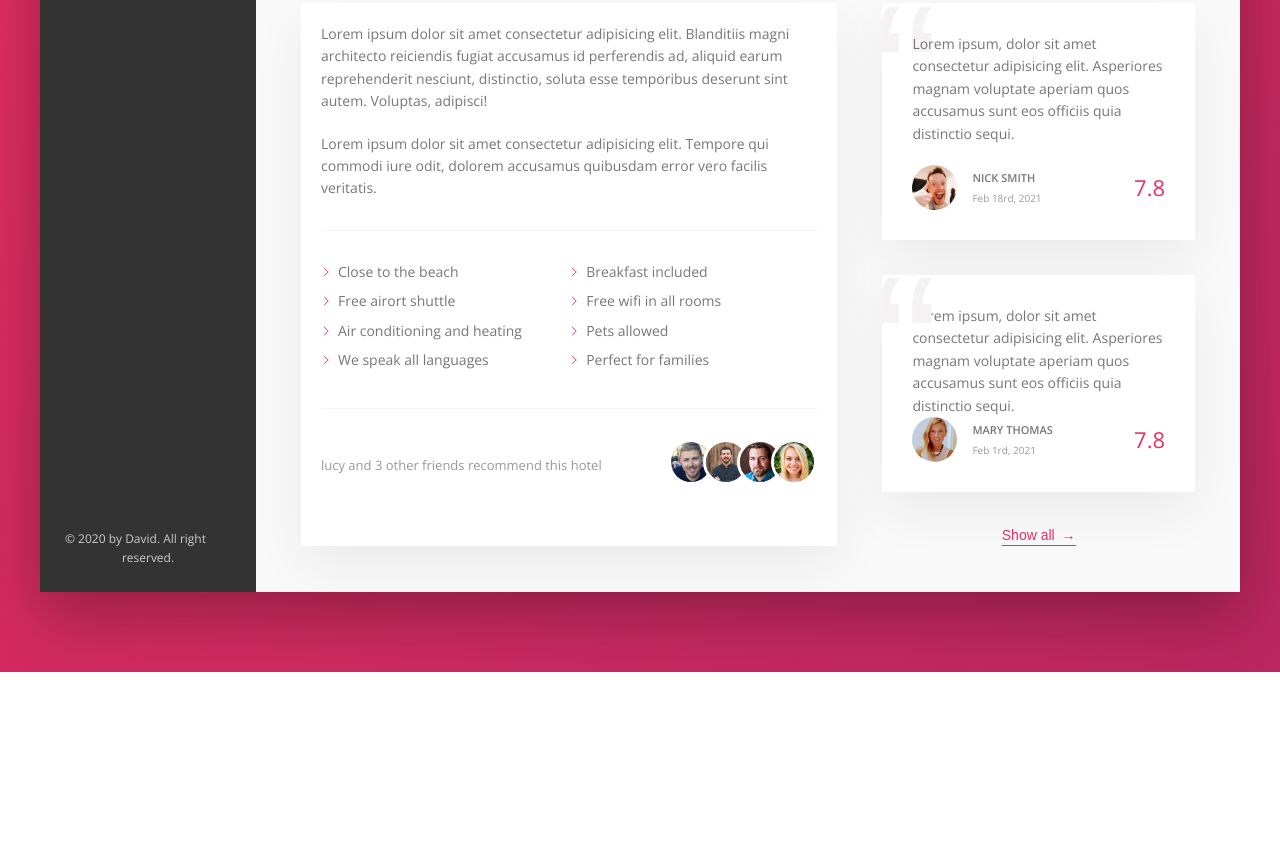
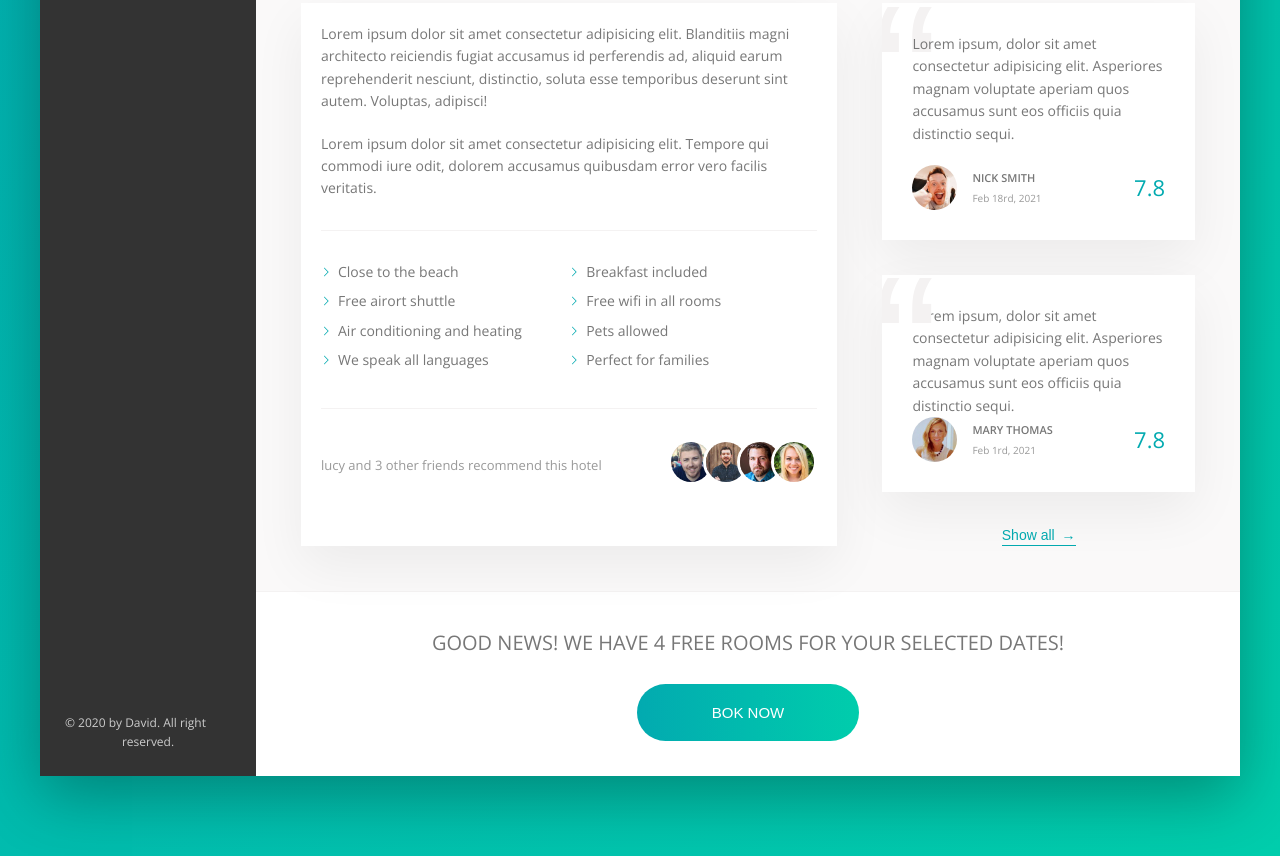
Before and after one commit to Didbar/trillo, a website: page index.html in a window 1280 px wide. Shown: the part 644-1500 px from the top of the page. Before the commit the page ends 1316 px from the top, so only its background shows below. Drawn offline with nearby package versions, Linux system fonts and the light colour scheme.

Commit message:
Finish non responsive Part

```diff
--- a/index.html
+++ b/index.html
@@ -7,7 +7,7 @@
 
     <link href="https://fonts.googleapis.com/css?family=Open+Sans:300,400,600" rel="stylesheet">
     <link rel="stylesheet" href="css/main.css">
-    <link rel="shortcut icon" type="image/png" href="img/favicon.png">
+    <link rel="shortcut icon" type="image/icon" href="img/favicon.ico">
 
     <title>trillo &mdash; Your all-in-one booking app</title>
 </head>
@@ -212,9 +212,25 @@
                                 <div class="review__rating">7.8</div>
                             </figcaption>
                         </figure>
+
                         <button class="btn-inline">Show all <span>&rarr;</span> </button>
+
                     </div>
+
+
+
                 </div>
+                <div class="cta">
+                    <h2 class="cta__book-now">Good news! we have 4 free rooms for your selected dates!</h2>
+
+                    <button class="btn">
+                        <span class="btn__visible">Bok now</span>
+                        <span class="btn__invisible">Only 4 rooms left</span>
+                    </button>
+                </div>
+
+
+
             </main>
         </div>
     </div>
--- a/sass/_base.scss
+++ b/sass/_base.scss
@@ -1,7 +1,7 @@
 :root {
-  --color-primary: #eb2f64;
-  --color-primary-light: #ff3366;
-  --color-primary-dark: #ba265d;
+  --color-primary: #02aab0;
+  --color-primary-light: #02aab0;
+  --color-primary-dark: #00cdac;
 
   --color-grey-light-1: #faf9f9;
   --color-grey-light-2: #f4f2f2;
--- a/sass/_components.scss
+++ b/sass/_components.scss
@@ -95,7 +95,7 @@
   }
 
   &__notification {
-    font-size: 0.8rem;
+    font-size: 0.95rem;
     height: 1.75rem;
     width: 1.75rem;
     border-radius: 50%;
@@ -446,3 +446,75 @@
     z-index: 1;
   }
 }
+
+///////////////////////////////////
+// CALL TO ACTION
+
+.cta {
+  padding: 3.5rem 0;
+  text-align-last: center;
+
+  &__book-now {
+    font-size: 2rem;
+    font-weight: 300;
+    text-transform: uppercase;
+    margin-bottom: 2.5rem;
+  }
+}
+
+///////////////////////////////////
+// CALL TO ACTION
+
+.btn {
+  color: #fff;
+  font-size: 1.5rem;
+  font-weight: 300;
+  text-transform: uppercase;
+  border-radius: 100px;
+  border: none;
+  background-image: linear-gradient(
+    to right,
+    var(--color-primary-light),
+    var(--color-primary-dark)
+  );
+  position: relative;
+  overflow: hidden;
+  cursor: pointer;
+
+  &__visible {
+    display: inline-block;
+    padding: 2rem 7.5rem;
+    height: 100%;
+    width: 100%;
+    transition: all 0.2s;
+  }
+  &__invisible {
+    display: inline-block;
+    position: absolute;
+    padding: 2rem 0;
+    height: 100%;
+    width: 100%;
+    left: 0;
+    top: -100%;
+    transition: all 0.2s;
+  }
+  &:hover {
+    background-image: linear-gradient(
+      to left,
+      var(--color-primary-light),
+      var(--color-primary-dark)
+    );
+  }
+
+  &:hover &__visible {
+    transform: translateY(100%);
+  }
+  &:hover &__invisible {
+    top: 0;
+  }
+
+  &:focus {
+    outline: none;
+    animation: pulsate 1s infinite;
+  }
+}
```
Also changed, not shown: css/main.css, img/favicon.ico (added), img/favicon.png (deleted), img/favicon_io/android-chrome-192x192.png (added), img/favicon_io/android-chrome-512x512.png (added), img/favicon_io/apple-touch-icon.png (added), img/favicon_io/favicon-16x16.png (added), img/favicon_io/favicon-32x32.png (added), img/favicon_io/favicon.ico (added), img/favicon_io/site.webmanifest (added), img/logo.png, 1 other file.
